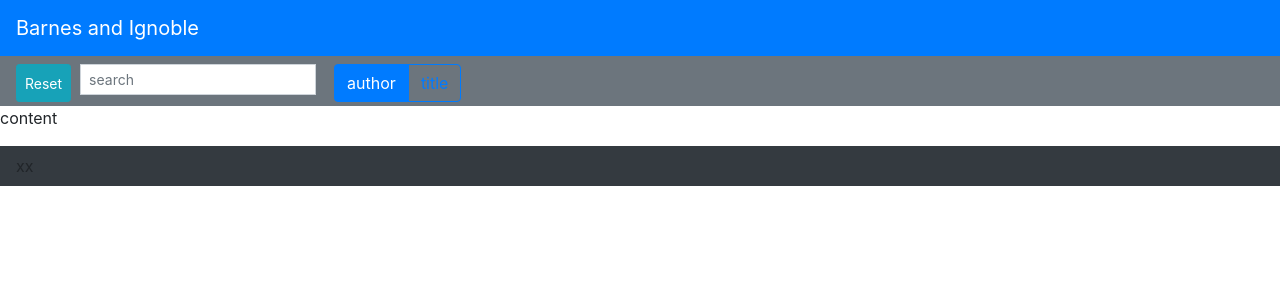
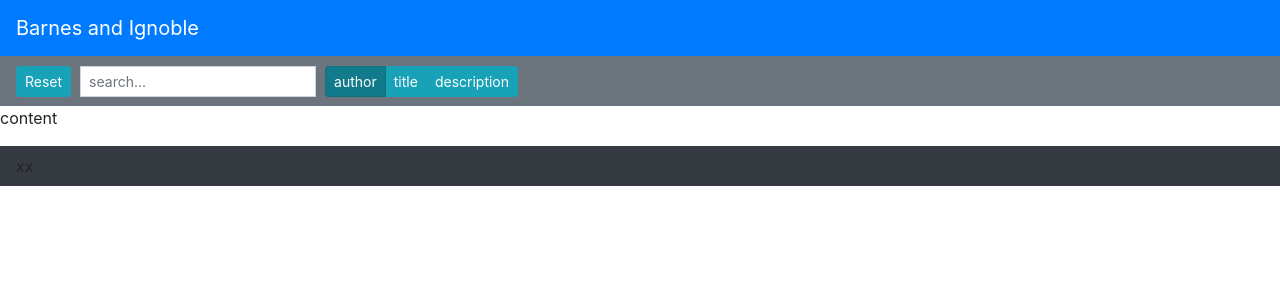
Before and after one commit to edphelps/bookstore, a React (Create React App) app: page / in a window 1280 px wide. Shown: the top 300 px of the page. Built offline with nearby package versions, Linux system fonts and the light colour scheme.

Commit message:
seach bar looks good

```diff
--- a/src/App.js
+++ b/src/App.js
@@ -25,13 +25,56 @@
 const SearchBar = ({searchState}) => {
 
   const onChange = (e) => {
-    console.log("search change");
+    console.log("SearchBar::onChange()");
     e.preventDefault();
   }
   const onSubmit = (e) => {
-    console.log("onSubmit()");
+    console.log("SearchBar::onSubmit() -- do nothing");
     e.preventDefault();
   }
+
+  return (
+  <div>
+    <div id="search-bar" className="navbar bg-secondary text-light">
+      <form id="myform" onSubmit={onSubmit}>
+         <div className="input-group input-group-sm">
+
+           {/*seach box*/}
+          <button className="btn btn-sm btn-info" type="button">Reset</button>
+          &nbsp;&nbsp;
+          <input id="search-text" type="text" className="form-control" placeholder="search..."/>
+
+          {/*author or title radio buttons*/}
+          &nbsp;&nbsp;
+          <div className="btn-group btn-group-toggle" data-toggle="buttons">
+            <label className="btn btn-info btn-sm active">
+              <input type="radio" name="search-rbtns" id="author-rbtn" value="author" autoComplete="off" checked />
+              <label className="form-check-label" htmlFor="author-rbtn">author</label>
+            </label>
+            <label className="btn btn-info btn-sm">
+              <input type="radio" name="search-rbtns" id="title-rbtn" value="title" autoComplete="off" />
+              <label className="form-check-label" htmlFor="title-rbtn">title</label>
+            </label>
+            <label className="btn btn-info btn-sm">
+              <input type="radio" name="search-rbtns" id="desc-rbtn" value="description" autoComplete="off" />
+              <label className="form-check-label" htmlFor="title-rbtn">description</label>
+            </label>
+          </div>
+
+          {/*<div className="form-check form-check-inline">
+            <input className="form-check-input" type="radio" name="search-rbtn" id="author-rbtn" value="author-rbtn" />
+            <label className="form-check-label" htmlFor="author-rbtn">author</label>
+          </div>
+          <div className="form-check form-check-inline">
+            <input className="form-check-input" type="radio" name="search-rbtn" id="title-rbtn" value="title-rbtn" />
+            <label className="form-check-label" htmlFor="title-rbtn">title</label>
+          </div>*/}
+
+         </div> {/*input-group*/}
+       </form>
+    </div>
+  </div>
+);
 
   return (
     <div>
```
